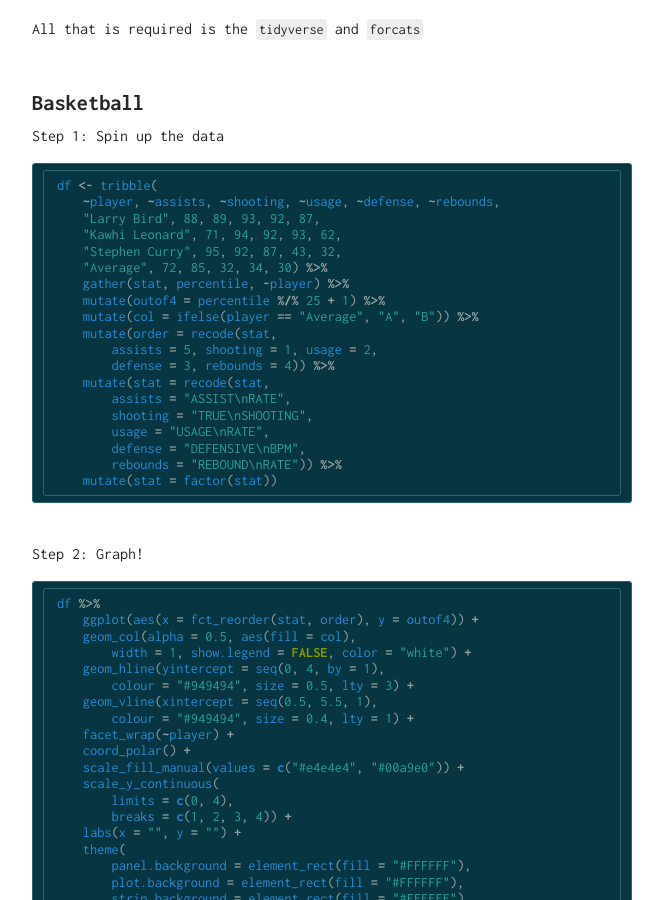
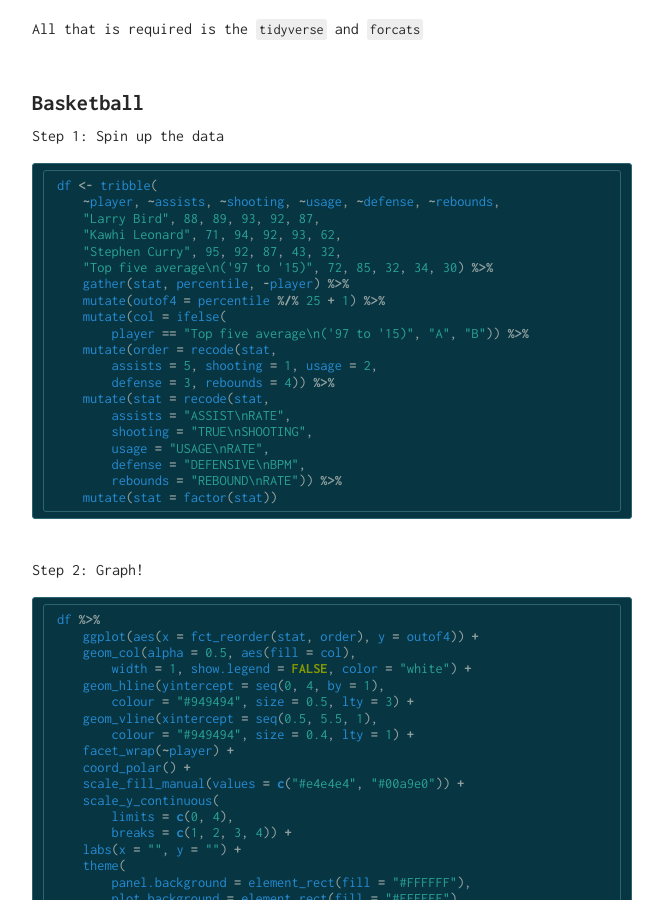
Before and after one commit to maxhumber/maxhumber.com, a Jekyll site: the page built from _posts/2017-01-21-THE-BEST.md, in a window 1280 px wide and 900 px high, scrolled down 1171 px. Shown: the whole window, without its empty margins (308-971 px from the left). Built offline with Jekyll 4.4.1, drawn with Linux system fonts in a browser that asks for light colours; our own code applies the rules of GitHub Pages for plain Markdown files.

Commit message:
Fix "Average" Label

```diff
--- a/_R/2017-01-21-THE-BEST.Rmd
+++ b/_R/2017-01-21-THE-BEST.Rmd
@@ -51,10 +51,11 @@ df <- tribble(
     "Larry Bird", 88, 89, 93, 92, 87,
     "Kawhi Leonard", 71, 94, 92, 93, 62,
     "Stephen Curry", 95, 92, 87, 43, 32,
-    "Average", 72, 85, 32, 34, 30) %>%
+    "Top five average\n('97 to '15)", 72, 85, 32, 34, 30) %>%
     gather(stat, percentile, -player) %>%
     mutate(outof4 = percentile %/% 25 + 1) %>%
-    mutate(col = ifelse(player == "Average", "A", "B")) %>%
+    mutate(col = ifelse(
+        player == "Top five average\n('97 to '15)", "A", "B")) %>%
     mutate(order = recode(stat,
         assists = 5, shooting = 1, usage = 2,
         defense = 3, rebounds = 4)) %>%
--- a/_posts/2017-01-21-THE-BEST.md
+++ b/_posts/2017-01-21-THE-BEST.md
@@ -37,10 +37,11 @@ df <- tribble(
     "Larry Bird", 88, 89, 93, 92, 87,
     "Kawhi Leonard", 71, 94, 92, 93, 62,
     "Stephen Curry", 95, 92, 87, 43, 32,
-    "Average", 72, 85, 32, 34, 30) %>%
+    "Top five average\n('97 to '15)", 72, 85, 32, 34, 30) %>%
     gather(stat, percentile, -player) %>%
     mutate(outof4 = percentile %/% 25 + 1) %>%
-    mutate(col = ifelse(player == "Average", "A", "B")) %>%
+    mutate(col = ifelse(
+        player == "Top five average\n('97 to '15)", "A", "B")) %>%
     mutate(order = recode(stat,
         assists = 5, shooting = 1, usage = 2,
         defense = 3, rebounds = 4)) %>%
```
Also changed, not shown: assets/img/the_best_1.png.
